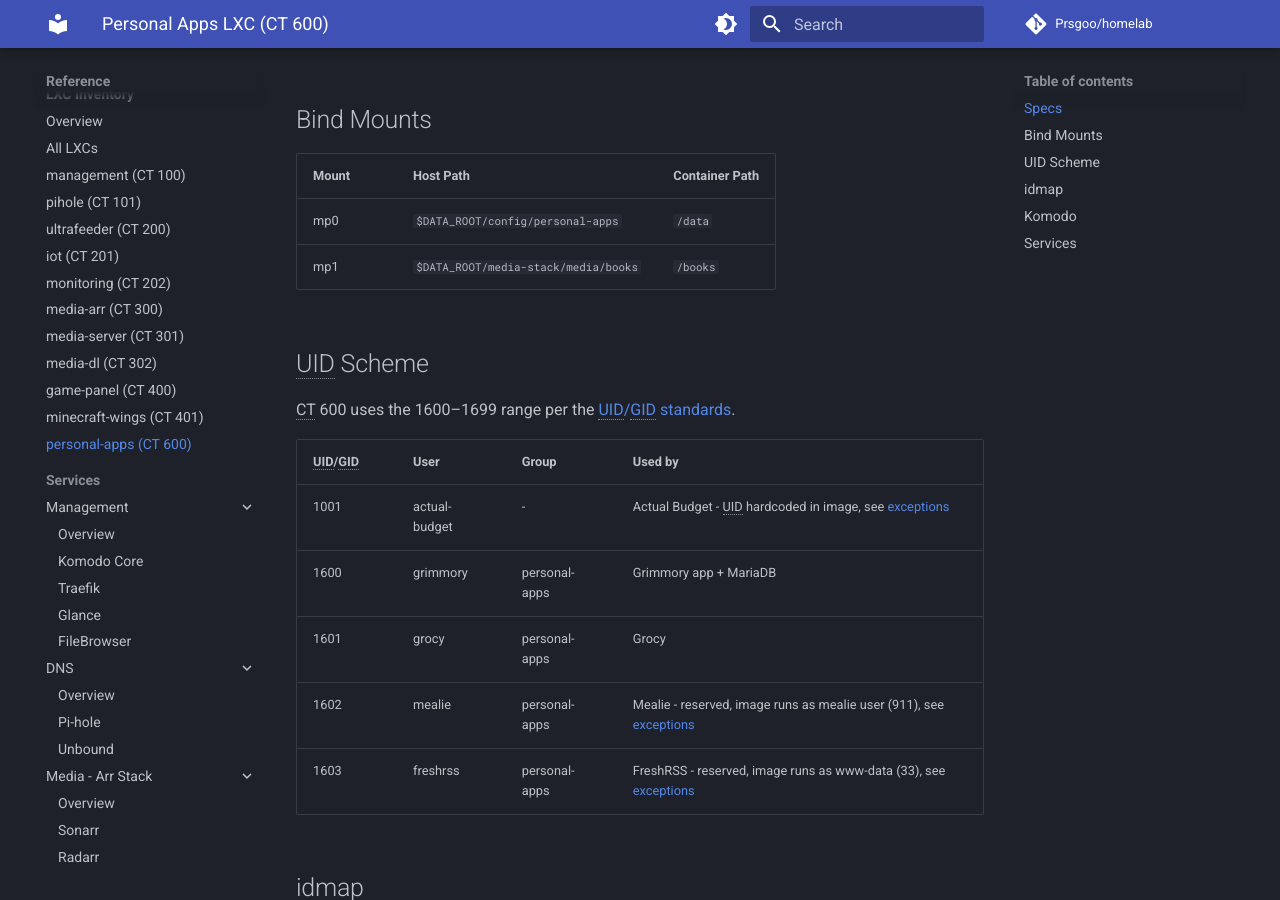
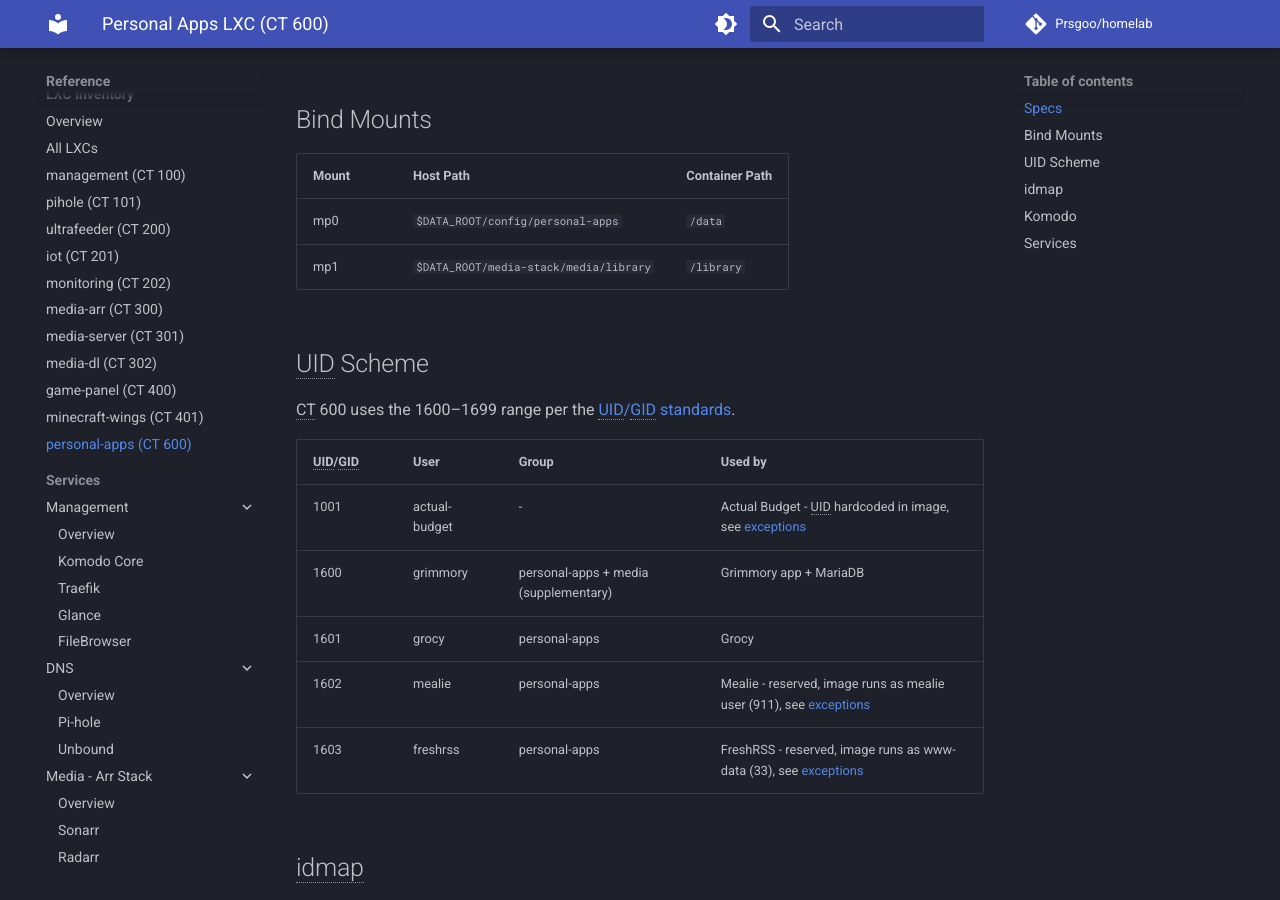
Before and after one commit to Prsgoo/homelab, an MkDocs documentation site: the page built from docs/wiki/lxcs/personal-apps.md, in a window 1280 px wide and 900 px high, scrolled down 799 px. Built offline with MkDocs 1.6.1 and Material for MkDocs 9.7.7, drawn with Linux system fonts in a browser that asks for light colours; comment, search, counter and statistics services are not loaded.

Commit message:
feat(ct600): restructure library dirs, add grimmory media group access
- replace books/ with library/{books,comics,manga} owned root:media 775
- add media group (1300) as supplementary group to grimmory
- mount full /library into CT 600 instead of /books
- grimmory uses group_add: ["1300"] in compose for media dir access

```diff
--- a/docs/wiki/lxcs/personal-apps.md
+++ b/docs/wiki/lxcs/personal-apps.md
@@ -27,7 +27,7 @@ Personal tools. All services are admin-only - not shared with other users.
 | Mount | Host Path | Container Path |
 |-------|-----------|---------------|
 | mp0 | `$DATA_ROOT/config/personal-apps` | `/data` |
-| mp1 | `$DATA_ROOT/media-stack/media/books` | `/books` |
+| mp1 | `$DATA_ROOT/media-stack/media/library` | `/library` |
 
 ## UID Scheme
 
@@ -36,7 +36,7 @@ CT 600 uses the 1600–1699 range per the [UID/GID standards](../standards/user-
 | UID/GID | User | Group | Used by |
 |---------|------|-------|---------|
 | 1001 | actual-budget | - | Actual Budget - UID hardcoded in image, see [exceptions](../standards/service-uid-exceptions.md) |
-| 1600 | grimmory | personal-apps | Grimmory app + MariaDB |
+| 1600 | grimmory | personal-apps + media (supplementary) | Grimmory app + MariaDB |
 | 1601 | grocy | personal-apps | Grocy |
 | 1602 | mealie | personal-apps | Mealie - reserved, image runs as mealie user (911), see [exceptions](../standards/service-uid-exceptions.md) |
 | 1603 | freshrss | personal-apps | FreshRSS - reserved, image runs as www-data (33), see [exceptions](../standards/service-uid-exceptions.md) |
```
Also changed, not shown: 1 other file.
